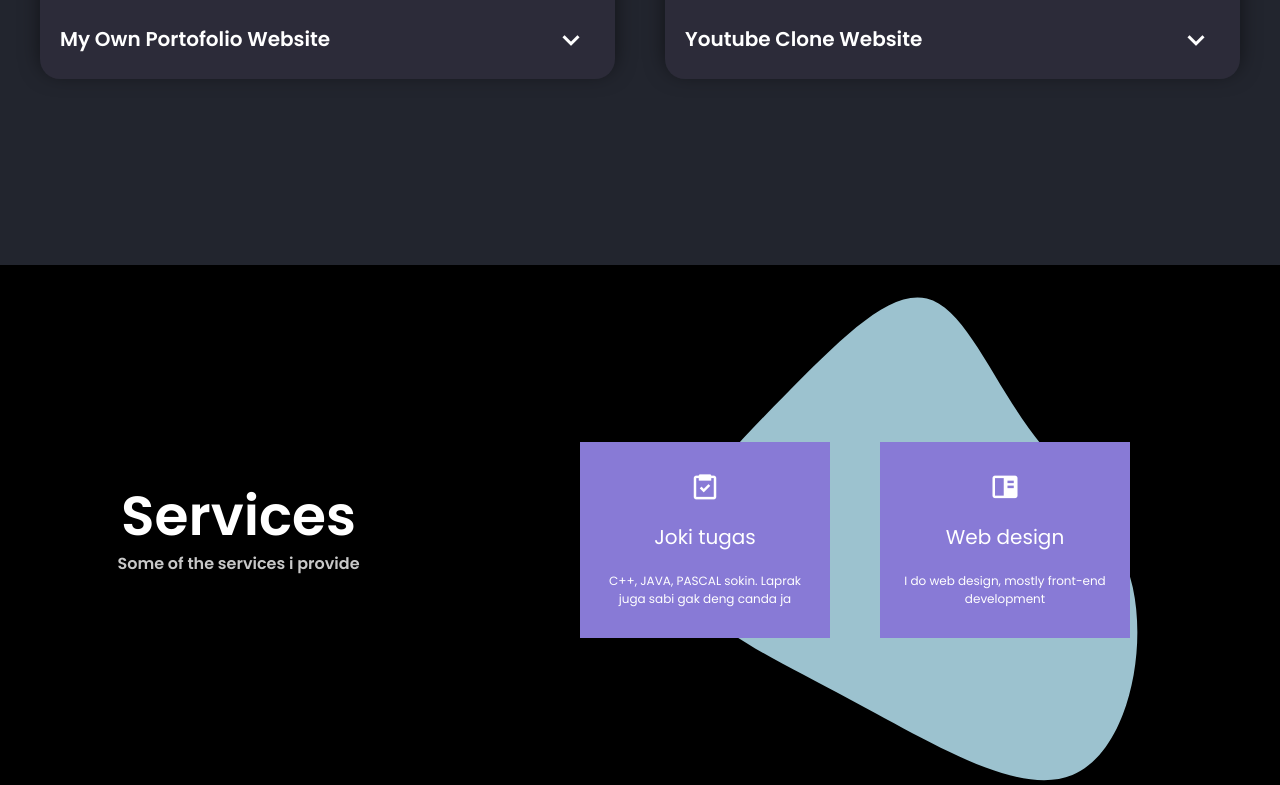
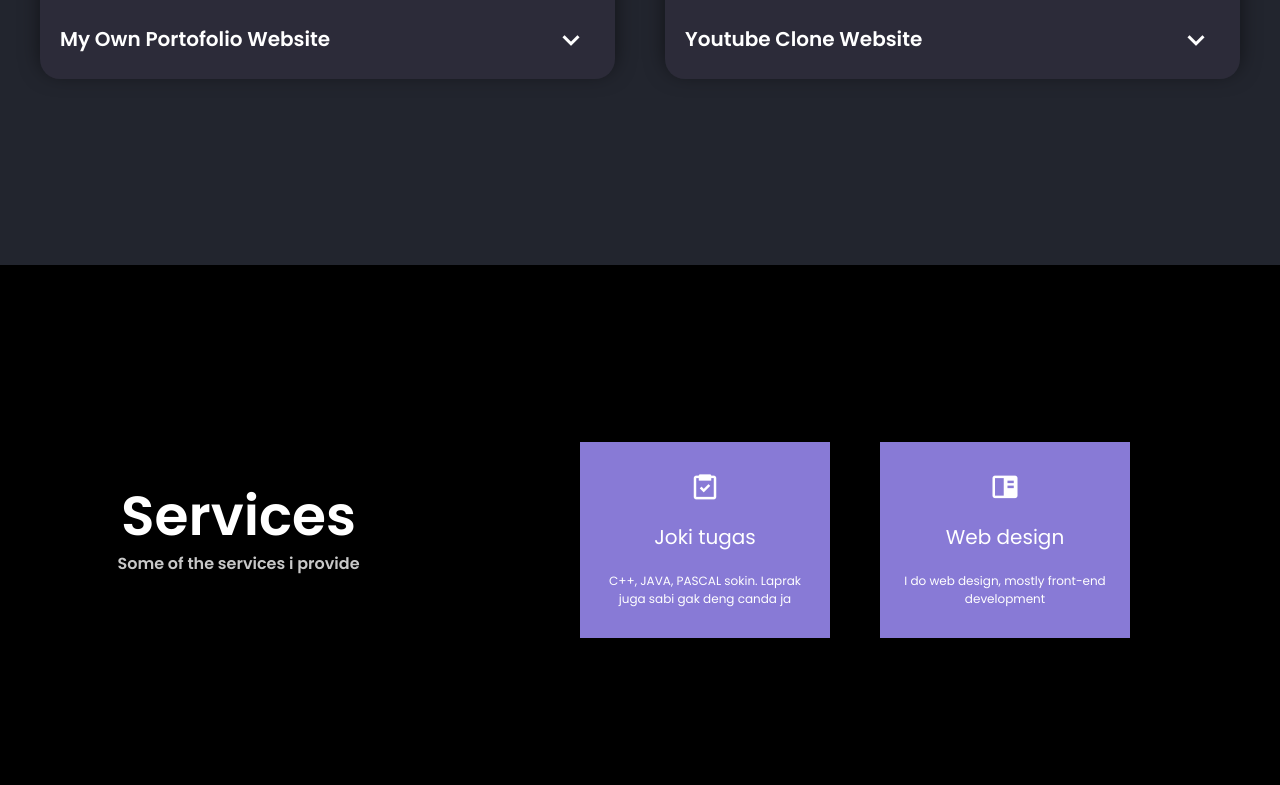
Before and after one commit to bmmasaputra/my-porto, a plain HTML site: page index.html in a window 1280 px wide. Shown: the part 2335-3120 px from the top of the page. Drawn offline with nearby package versions, Linux system fonts and the light colour scheme.

Commit message:
Update index.html

```diff
--- a/index.html
+++ b/index.html
@@ -241,7 +241,7 @@
         <div class="service-section">
           <div class="blob-wrap">
             <svg class="blob" viewBox="0 0 200 200" xmlns="http://www.w3.org/2000/svg">
-              <path fill="#ADD8E6" d="M22.7,-19.2C32.3,-6,45,3.6,48.7,20.6C52.4,37.6,47,61.9,
+              <path d="M22.7,-19.2C32.3,-6,45,3.6,48.7,20.6C52.4,37.6,47,61.9,
               33.6,67.5C20.2,73,-1.1,59.8,-22,48.6C-42.9,37.4,-63.4,28.3,-65.8,15.7C-68.1,3,-52.4,
               -13.1,-38.4,-27.3C-24.4,-41.5,-12.2,-53.9,-2.8,-51.6C6.5,-49.3,13,-32.5,22.7,-19.2Z"
               transform="translate(100 100)" />
```
